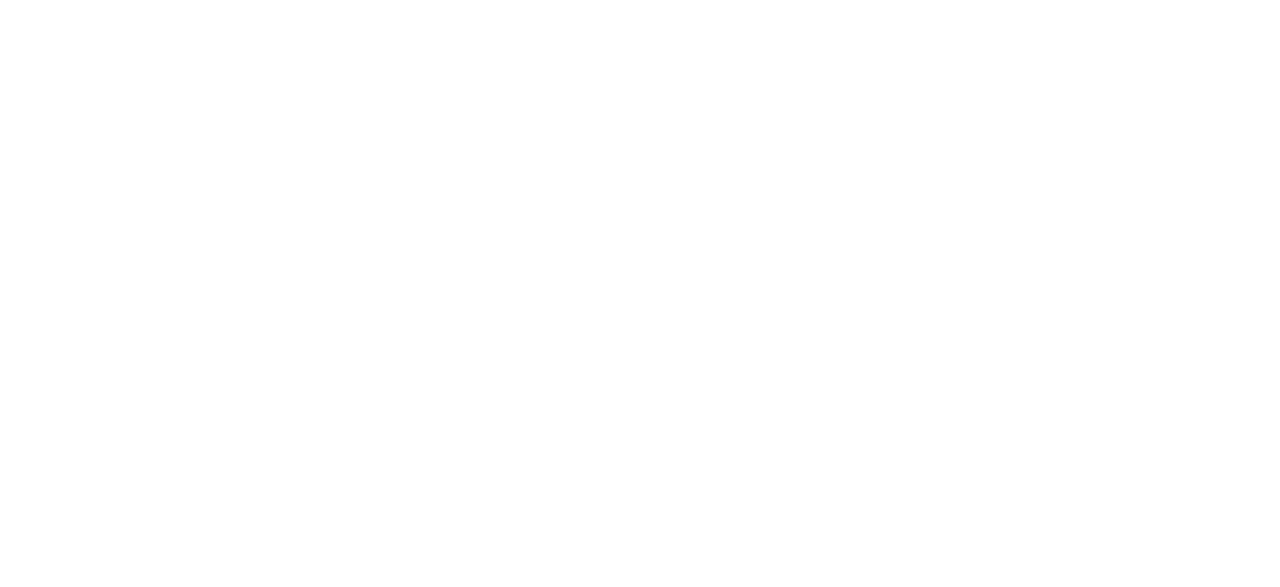
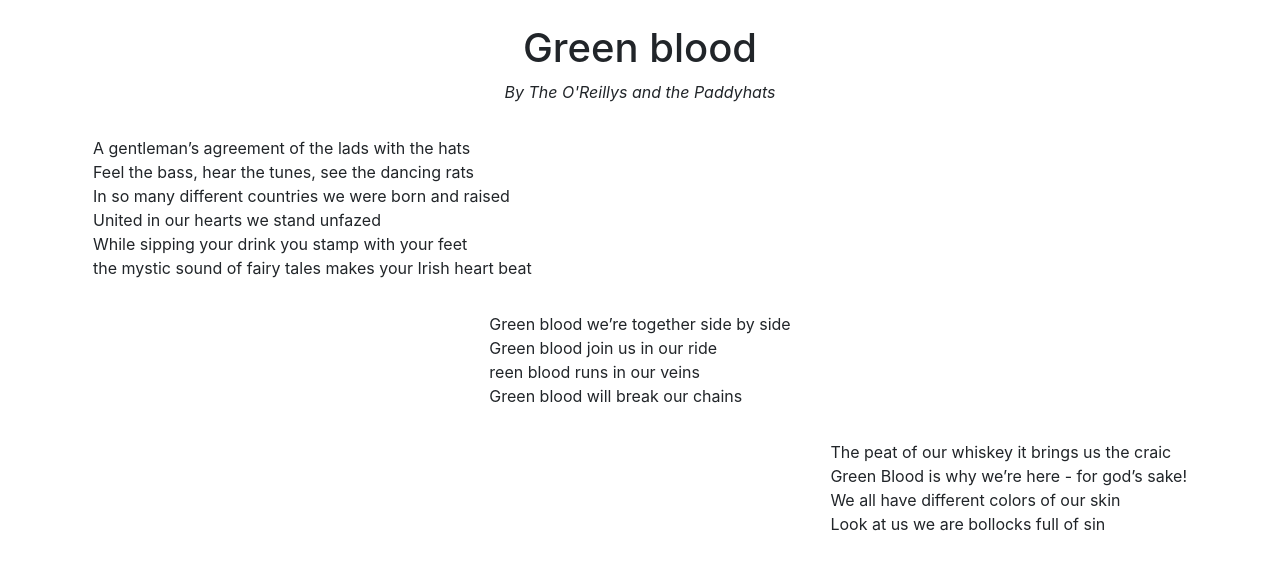
Before and after one commit to Bregoric/nauka-gita, a plain HTML site: page index.html in a window 1280 px wide. Drawn offline with nearby package versions, Linux system fonts and the light colour scheme; files that its build step writes are made by us from their sources.

Commit message:
Add html content

```diff
--- a/css/style.css
+++ b/css/style.css
@@ -0,0 +1,3 @@
+.italic {
+    font-style: italic;
+}
--- a/index.html
+++ b/index.html
@@ -3,9 +3,9 @@
 
 <head>
     <meta charset="utf-8">
-    <title>Projekt modul 4</title>
+    <title>Projekt 1</title>
     <link rel="stylesheet" href="https://use.fontawesome.com/releases/v6.0.0/css/all.css">
-    <link rel="stylesheet" href="style.css">
+    <link rel="stylesheet" href="css/style.css">
     <link rel="preconnect" href="https://fonts.googleapis.com">
     <link rel="preconnect" href="https://fonts.gstatic.com" crossorigin>
     <link href="https://fonts.googleapis.com/css2?family=Josefin+Sans:ital,wght@0,200;0,300;1,200&family=Open+Sans:ital,wght@0,300;1,300;1,400&display=swap" rel="stylesheet">
@@ -18,9 +18,39 @@
 
 
 <body>
+    <header></header>
+    <section>
+        <article>
+            <div class="container mb-4 mt-4">
+                <div class="row">
+                    <div class="col d-flex justify-content-center">
+                        <p class="h1">Green blood</p>
+                    </div>
+                </div>
+                <div class="row">
+                    <div class="col d-flex justify-content-center mb-4">
+                        <span class="italic">By The O'Reillys and the Paddyhats</span>
+                    </div>
+                </div>
+                <div class="row">
+                    <div class="col d-flex flex-column justify-content-center mb-4">
+                        <p class="p-2 align-self-stretch">A gentleman’s agreement of the lads with the hats<br> Feel the bass, hear the tunes, see the dancing rats<br> In so many different countries we were born and raised<br> United in our hearts we stand unfazed<br> While sipping your
+                            drink you stamp with your feet<br> the mystic sound of fairy tales makes your Irish heart beat
+                            <br>
+                        </p>
+                        <p class="p-2 align-self-center">Green blood we’re together side by side<br> Green blood join us in our ride<br> reen blood runs in our veins<br> Green blood will break our chains<br>
+                        </p>
+                        <p class="p-2 align-self-end">The peat of our whiskey it brings us the craic<br> Green Blood is why we’re here - for god’s sake!
+                            <br> We all have different colors of our skin<br> Look at us we are bollocks full of sin
+                            <br>
+                        </p>
+                    </div>
+                </div>
+            </div>
+            </div>
+        </article>
 
-
-
+    </section>
 </body>
 
 </html>
```
